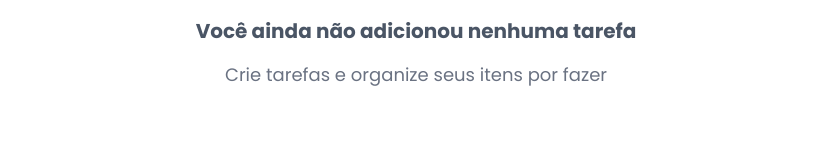
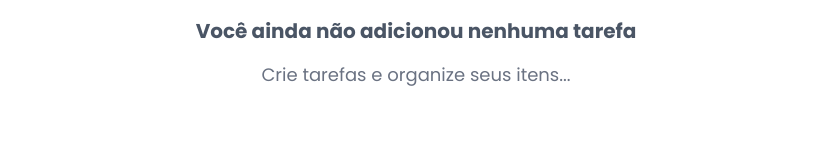
Before and after one commit to FridsonFirmino/todo-list-web, a Next.js app: page / in a window 1280 px wide. Shown: the part 410-561 px from the top of the page, without its empty margins (224-1055 px from the left). Built offline with nearby package versions, Linux system fonts and the light colour scheme.

Commit message:
fix: shorten task creation instruction for improved readability

```diff
--- a/src/app/page.tsx
+++ b/src/app/page.tsx
@@ -140,7 +140,7 @@ export default function Home() {
                 className="text-xs sm:text-lg text-gray-500"
                 style={{ fontFamily: "var(--font-poppins)" }}
               >
-                Crie tarefas e organize seus itens por fazer
+                Crie tarefas e organize seus itens...
               </p>
             </div>
           ) : (
```
